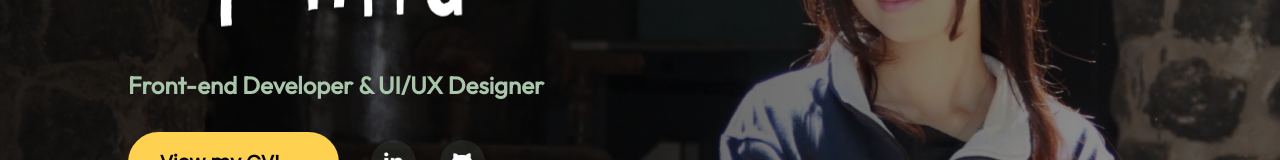
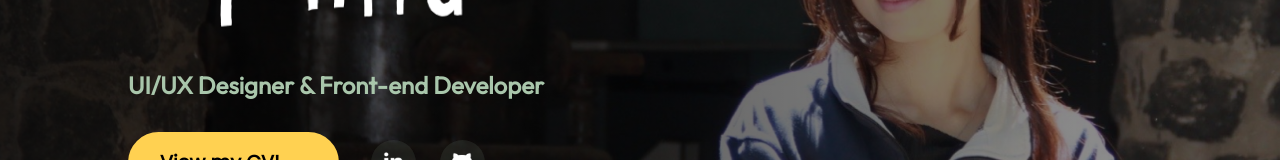
Before and after one commit to thaliafahira/portofolio, a React (Vite) app: page / in a window 1280 px wide. Shown: the part 552-712 px from the top of the page. Built offline with nearby package versions, Linux system fonts and the light colour scheme; a web font is replaced by a local one.

Commit message:
Update Hero.jsx

```diff
--- a/src/components/Hero/Hero.jsx
+++ b/src/components/Hero/Hero.jsx
@@ -33,7 +33,7 @@ export const Hero = () => {
                         </div>
                     </div>
                     <p className={styles.description}>
-                        Front-end Developer & UI/UX Designer
+                        UI/UX Designer & Front-end Developer
                     </p>
                     <div className={styles.actions}>
                         <button
```
